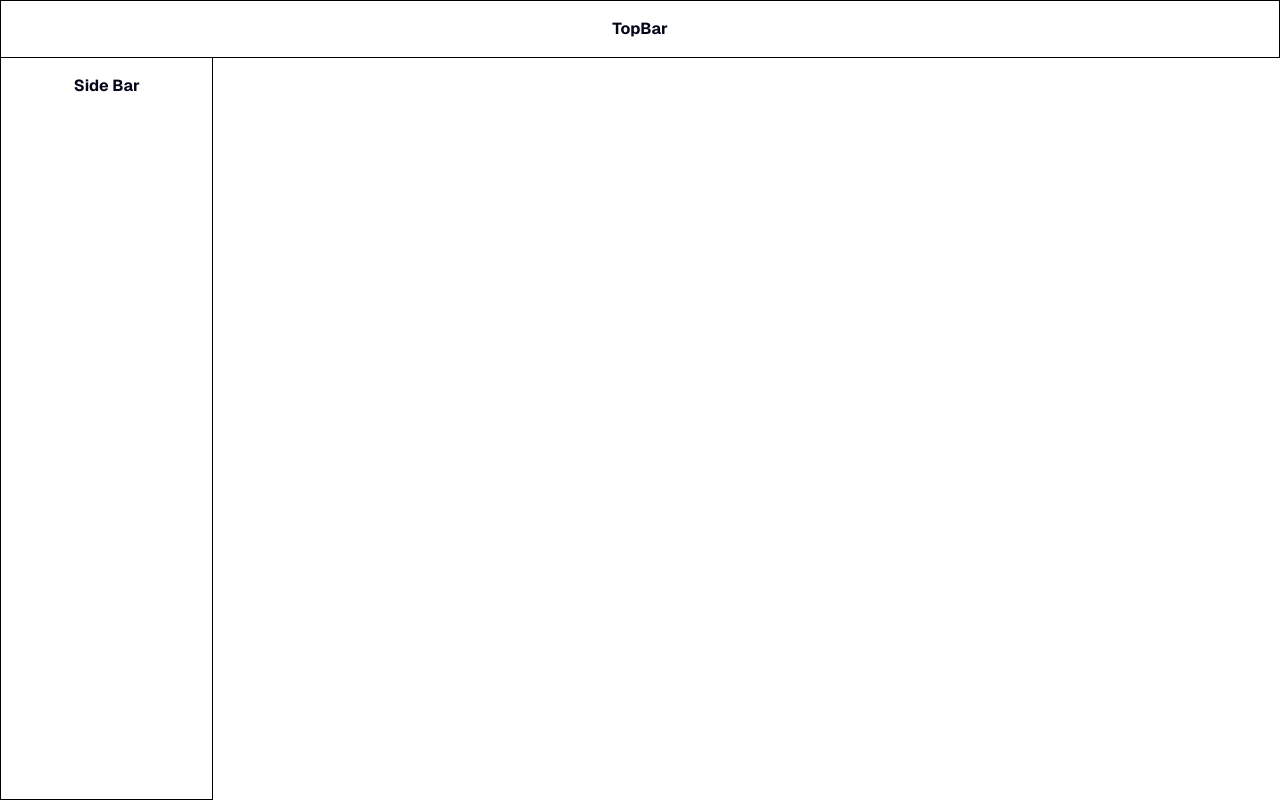
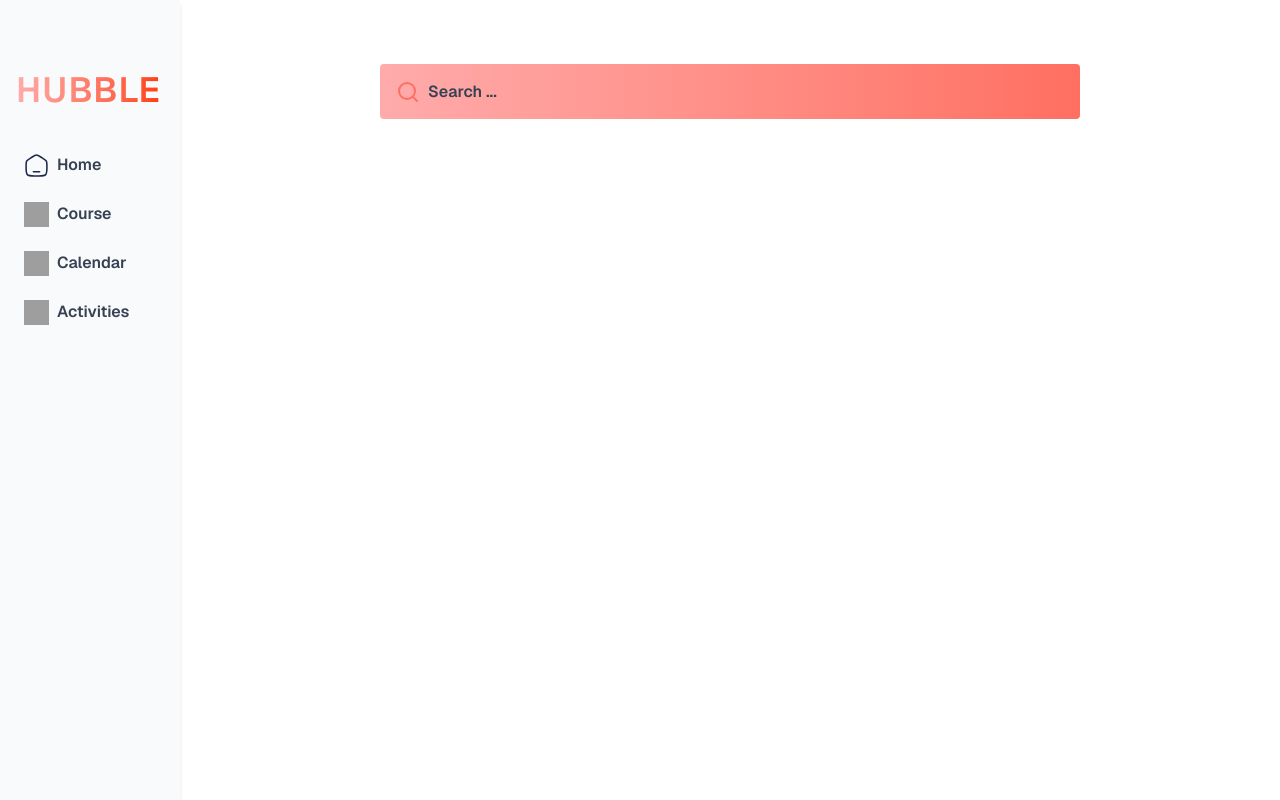
Before and after one commit to Joashh/hubble2.0, a Next.js app: page /protected/dashboard in a window 1280 px wide. Built offline with nearby package versions, Linux system fonts and the light colour scheme; grey boxes are pictures that could not be loaded.

Commit message:
Fixed dashboard

```diff
--- a/src/app/protected/dashboard/page.jsx
+++ b/src/app/protected/dashboard/page.jsx
@@ -1,19 +1,15 @@
 'use client'
-import TopBar from "@/components/header";
+import MainContent from "@/components/header";
 import SideBar from "@/components/sidebar";
 import { useState, useEffect } from "react";
 
 export default function Dashboard() {
 
   return (
-    <div className="flex flex-col h-screen w-screen">
-        <div className="">
-          <TopBar/>
-        </div>
+    <div className="flex h-screen font-sans bg-white">
 
-        <div className="w-1/6 h-full">
-          <SideBar/>
-        </div>
+     <SideBar/>
+     <MainContent/>
 
     </div>
   );
--- a/src/components/header.jsx
+++ b/src/components/header.jsx
@@ -1,8 +1,22 @@
-export default function TopBar()
+export default function MainContent()
 {
     return(
-        <div className="border border-black w-full h-full p-4">
-            <h1 className="font-sans font-bold text-center">TopBar</h1>
+        <main className="flex-1 flex flex-col items-center justify-start px-8 pt-16">
+        <div className="relative w-[700px] h-[55px]">
+          <div className="absolute inset-0 rounded bg-gradient-to-r from-[#FFABAB] to-[#FF6F61] z-0"></div>
+          <input
+            type="text"
+            placeholder="Search ..."
+            className="relative z-10 border-none rounded w-full h-full px-12 bg-transparent placeholder-gray-700 font-semibold"
+            style={{ outline: 'none' }}
+          />
+          <span className="absolute left-4 top-1/2 transform -translate-y-1/2 z-10">
+            <svg width="24" height="24" fill="none" stroke="#FF6F61" strokeWidth="2" strokeLinecap="round" strokeLinejoin="round">
+              <circle cx="11" cy="11" r="8"/>
+              <line x1="21" y1="21" x2="16.65" y2="16.65"/>
+            </svg>
+          </span>
         </div>
+      </main>
     );
 }
--- a/src/components/sidebar.jsx
+++ b/src/components/sidebar.jsx
@@ -1,8 +1,71 @@
-export default function SideBar()
-{
-    return(
-        <div className="border border-black p-4 h-full border-t-0">
-            <h1 className="font-sans font-bold text-center"> Side Bar </h1>
-        </div>
-    );
+'use client'
+import { useState, useEffect } from "react";
+
+export default function Sidebar() {
+  const [sidebarOpen, setSidebarOpen] = useState(false);
+  const [isDesktop, setIsDesktop] = useState(false);
+
+  useEffect(() => {
+    const handleResize = () => setIsDesktop(window.innerWidth >= 768);
+    handleResize();
+    window.addEventListener("resize", handleResize);
+    return () => window.removeEventListener("resize", handleResize);
+  }, []);
+
+  return (
+    <>
+      {/* Hamburger icon*/}
+      {!sidebarOpen && !isDesktop && (
+        <button
+          className="absolute top-4 left-4 z-50 block md:hidden"
+          onClick={() => setSidebarOpen(true)}
+          aria-label="Open sidebar"
+        >
+          <span className="block w-6 h-[2px] bg-black rounded mb-1"></span>
+          <span className="block w-6 h-[2px] bg-black rounded mb-1"></span>
+          <span className="block w-6 h-[2px] bg-black rounded"></span>
+        </button>
+      )}
+
+      {/* Sidebar */}
+      {(sidebarOpen || isDesktop) && (
+        <aside className="fixed md:static inset-y-0 left-0 bg-gray-50 shadow-md min-w-[180px] p-4 pt-16 z-40 flex flex-col items-start justify-start w-64 md:w-auto">
+          {/* Close button*/}
+          {!isDesktop && (
+            <button
+              className="absolute top-4 left-4 z-50 md:hidden"
+              onClick={() => setSidebarOpen(false)}
+              aria-label="Close sidebar"
+            >
+              <span className="block w-6 h-[2px] bg-black rounded rotate-45 absolute"></span>
+              <span className="block w-6 h-[2px] bg-black rounded -rotate-45"></span>
+            </button>
+          )}
+
+          <h2 className="text-[35px] font-semibold tracking-wide bg-gradient-to-r from-[#FFABAB] to-[#FF3D00] text-transparent bg-clip-text">
+            HUBBLE
+          </h2>
+
+          <nav className="flex flex-col gap-4 w-full pt-8">
+            <button className="flex items-center gap-2 w-full text-gray-700 hover:text-black hover:bg-[#FFABAB] rounded px-2 py-1 transition">
+              <img src="/home-icon.svg" className="w-[25px] h-[25px]" alt="" />
+              <span className="font-semibold">Home</span>
+            </button>
+            <button className="flex items-center gap-2 w-full text-gray-700 hover:text-black hover:bg-[#FFABAB] rounded px-2 py-1 transition">
+              <img src="/courses-icon.svg" className="w-[25px] h-[25px]" alt="" />
+              <span className="font-semibold">Course</span>
+            </button>
+            <button className="flex items-center gap-2 w-full text-gray-700 hover:text-black hover:bg-[#FFABAB] rounded px-2 py-1 transition">
+              <img src="/calendar-icon.svg" className="w-[25px] h-[25px]" alt="" />
+              <span className="font-semibold">Calendar</span>
+            </button>
+            <button className="flex items-center gap-2 w-full text-gray-700 hover:text-black hover:bg-[#FFABAB] rounded px-2 py-1 transition">
+              <img src="/activities-icon.svg" className="w-[25px] h-[25px]" alt="" />
+              <span className="font-semibold">Activities</span>
+            </button>
+          </nav>
+        </aside>
+      )}
+    </>
+  );
 }
```
